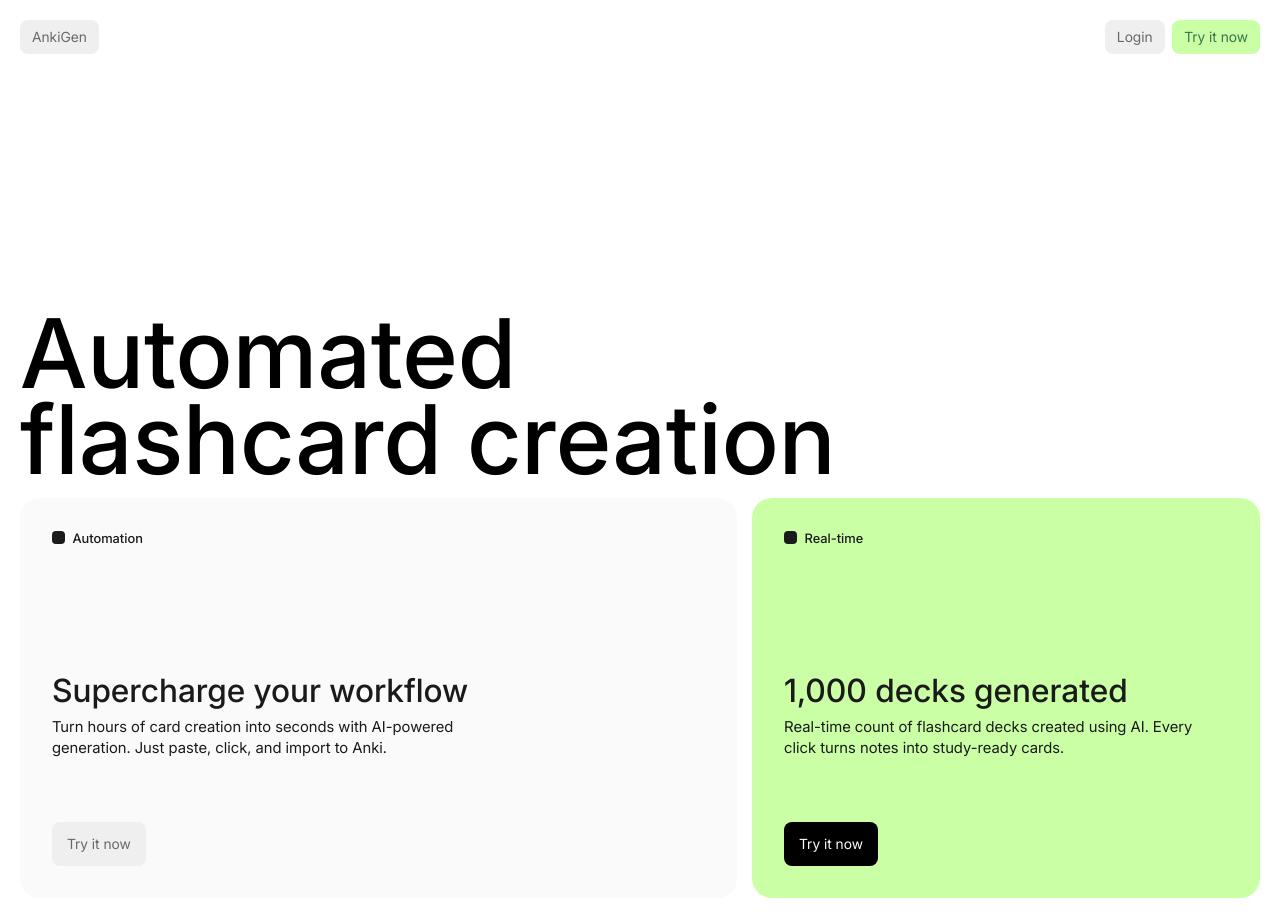
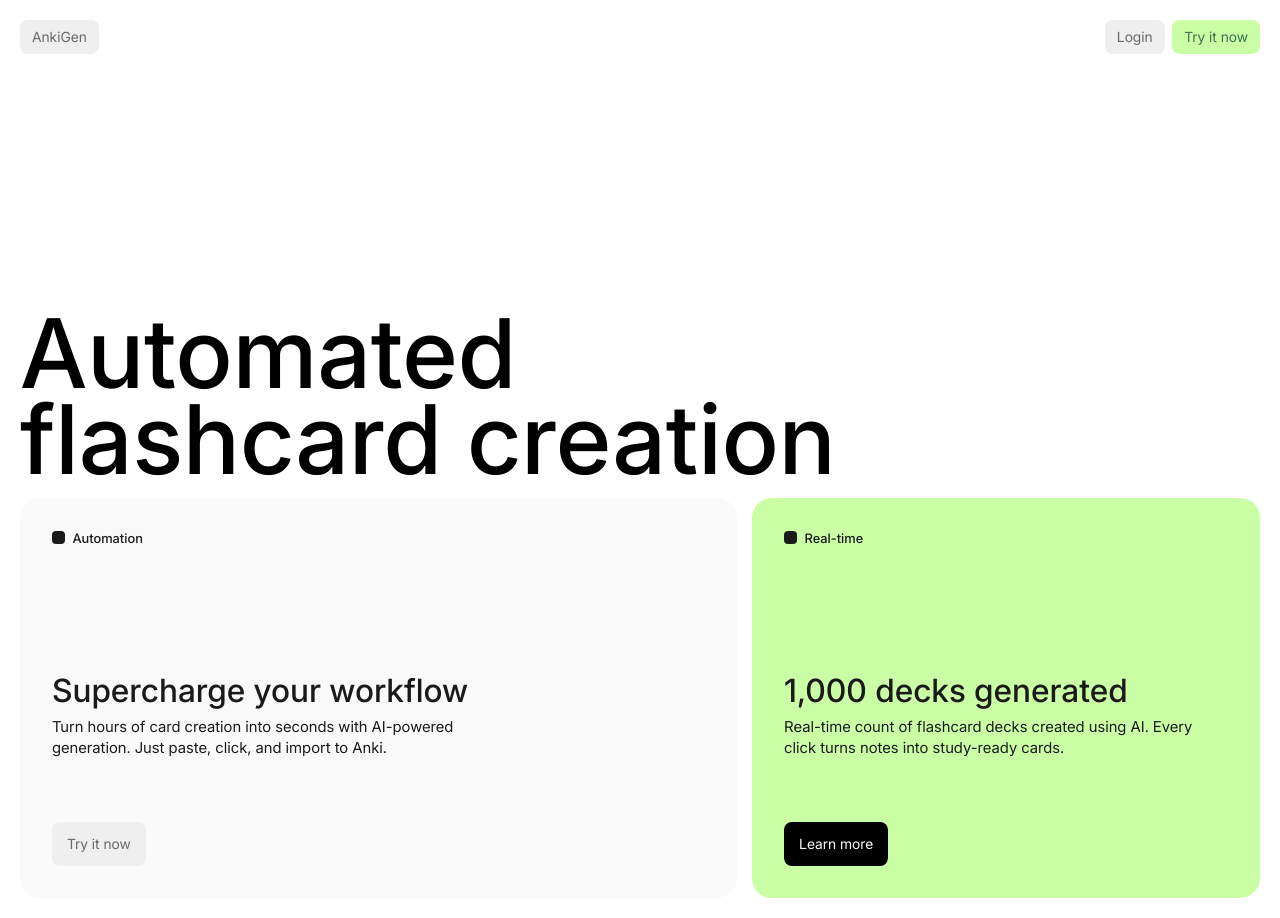
Before and after one commit to andrexxrojas/Anki-Generator-Project, a Next.js app in the folder frontend/: page / in a window 1280 px wide. Built offline with nearby package versions, Linux system fonts and the light colour scheme; no server answers.

Commit message:
Fix wrong text on stats card button

```diff
--- a/frontend/src/app/sections/Hero/components/StatsCard/index.tsx
+++ b/frontend/src/app/sections/Hero/components/StatsCard/index.tsx
@@ -10,7 +10,7 @@ export default function StatsCard() {
                     Real-time count of flashcard decks created using AI.
                     Every click turns notes into study-ready cards.
                 </p>
-                <button className={styles.cta}>Try it now</button>
+                <button className={styles.cta}>Learn more</button>
             </div>
         </div>
     )
```
